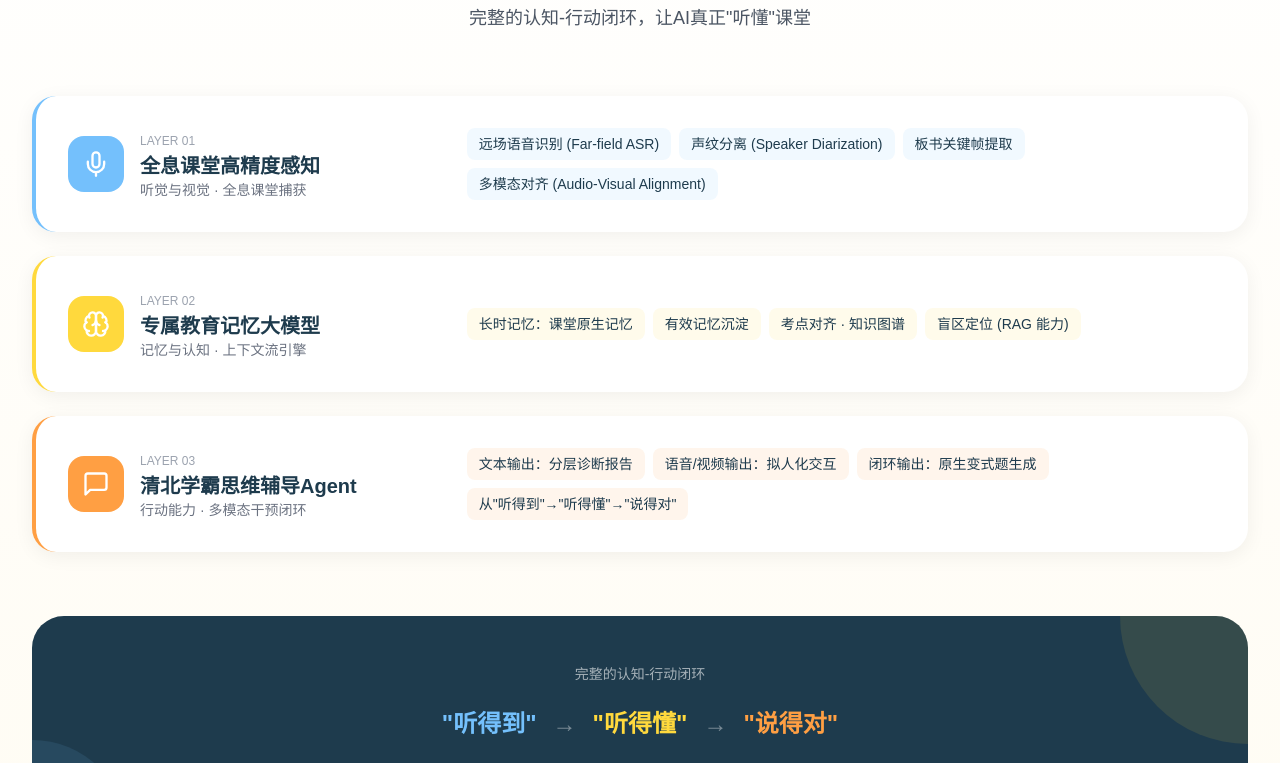
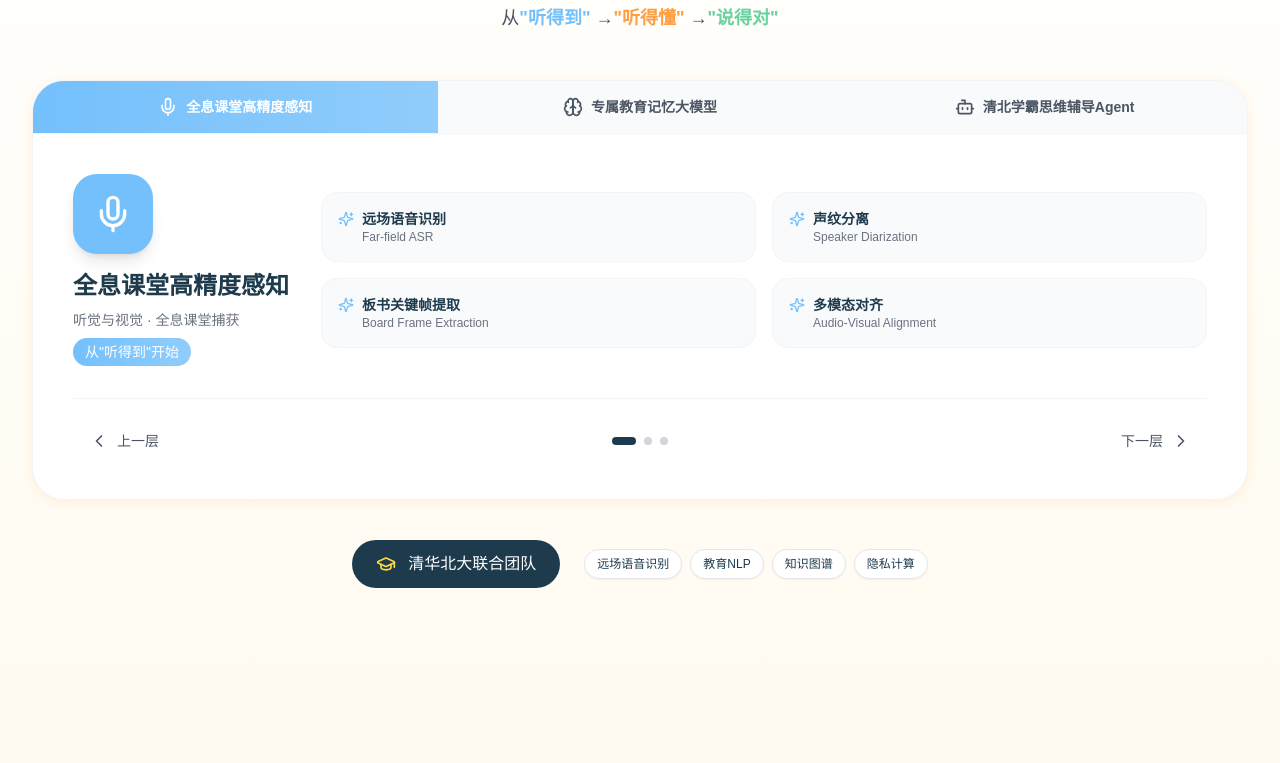
Before and after one commit to xiaojinyu868-w/meetmind-landing, a React (Vite) app: page / in a window 1280 px wide. Shown: the part 4720-5483 px from the top of the page. Built offline with nearby package versions, Linux system fonts and the light colour scheme.

Commit message:
refactor: 技术壁垒模块改为三层架构Tab切换展示 - 全息感知/记忆大模型/学霸Agent

```diff
--- a/src/components/sections/TeamCredibility.tsx
+++ b/src/components/sections/TeamCredibility.tsx
@@ -1,155 +1,189 @@
-import { Mic, Brain, MessageSquare, GraduationCap } from 'lucide-react'
+import { useState } from 'react'
+import { GraduationCap, Mic, Brain, Bot, ChevronLeft, ChevronRight, Cpu, Sparkles } from 'lucide-react'
 
 const techLayers = [
   {
-    number: '01',
+    id: 1,
     icon: Mic,
     title: '全息课堂高精度感知',
     subtitle: '听觉与视觉 · 全息课堂捕获',
-    color: 'bg-sky',
-    borderColor: 'border-sky',
+    tagline: '从"听得到"开始',
+    color: 'from-sky to-sky/80',
+    iconBg: 'bg-sky',
     features: [
-      '远场语音识别 (Far-field ASR)',
-      '声纹分离 (Speaker Diarization)',
-      '板书关键帧提取',
-      '多模态对齐 (Audio-Visual Alignment)',
+      { label: '远场语音识别', desc: 'Far-field ASR' },
+      { label: '声纹分离', desc: 'Speaker Diarization' },
+      { label: '板书关键帧提取', desc: 'Board Frame Extraction' },
+      { label: '多模态对齐', desc: 'Audio-Visual Alignment' },
     ],
   },
   {
-    number: '02',
+    id: 2,
     icon: Brain,
     title: '专属教育记忆大模型',
     subtitle: '记忆与认知 · 上下文流引擎',
-    color: 'bg-sunny',
-    borderColor: 'border-sunny',
+    tagline: '到"听得懂"',
+    color: 'from-orange to-sunny',
+    iconBg: 'bg-orange',
     features: [
-      '长时记忆：课堂原生记忆',
-      '有效记忆沉淀',
-      '考点对齐 · 知识图谱',
-      '盲区定位 (RAG 能力)',
+      { label: '长时记忆', desc: '课堂原生记忆' },
+      { label: '有效记忆沉淀', desc: 'Memory Sedimentation' },
+      { label: '考点对齐', desc: 'Knowledge Graph' },
+      { label: '盲区定位', desc: 'RAG 能力' },
     ],
   },
   {
-    number: '03',
-    icon: MessageSquare,
+    id: 3,
+    icon: Bot,
     title: '清北学霸思维辅导Agent',
     subtitle: '行动能力 · 多模态干预闭环',
-    color: 'bg-orange',
-    borderColor: 'border-orange',
+    tagline: '再到"说得对"',
+    color: 'from-mint to-mint/80',
+    iconBg: 'bg-mint',
     features: [
-      '文本输出：分层诊断报告',
-      '语音/视频输出：拟人化交互',
-      '闭环输出：原生变式题生成',
-      '从"听得到"→"听得懂"→"说得对"',
+      { label: '分层诊断报告', desc: 'Layered Diagnostic' },
+      { label: '拟人化交互', desc: 'Voice/Video Output' },
+      { label: '原生变式题生成', desc: 'Exercise Generation' },
+      { label: '学霸思维注入', desc: 'Top Student Mindset' },
     ],
   },
 ]
 
 export default function TeamCredibility() {
+  const [activeLayer, setActiveLayer] = useState(0)
+
+  const nextLayer = () => setActiveLayer((prev) => (prev + 1) % techLayers.length)
+  const prevLayer = () => setActiveLayer((prev) => (prev - 1 + techLayers.length) % techLayers.length)
+
+  const current = techLayers[activeLayer]
+
   return (
     <section className="py-20 lg:py-28 bg-gradient-to-b from-white to-cream">
       <div className="max-w-7xl mx-auto px-4 sm:px-6 lg:px-8">
         {/* Section Header */}
-        <div className="text-center max-w-4xl mx-auto mb-16">
+        <div className="text-center max-w-4xl mx-auto mb-12">
           <span className="inline-flex items-center gap-2 px-4 py-2 bg-navy/10 text-navy font-medium rounded-full text-sm mb-6">
-            🛡️ 技术壁垒
+            <Cpu className="w-4 h-4" />
+            技术壁垒 · 提供同桌般的辅导体验
           </span>
           <h2 className="text-3xl sm:text-4xl lg:text-5xl font-bold text-navy mb-4 leading-tight">
-            提供<span className="text-orange">同桌般</span>的辅导体验
+            完整的<span className="text-orange">认知-行动闭环</span>
           </h2>
           <p className="text-lg text-gray-600">
-            完整的认知-行动闭环，让AI真正"听懂"课堂
+            从<span className="text-sky font-semibold">"听得到"</span> →
+            <span className="text-orange font-semibold">"听得懂"</span> →
+            <span className="text-mint font-semibold">"说得对"</span>
           </p>
         </div>
 
-        {/* Tech Layers */}
-        <div className="space-y-6 mb-16">
+        {/* Tech Layer Showcase */}
+        <div className="relative bg-white rounded-3xl shadow-card overflow-hidden border border-gray-100">
+          {/* Layer Tabs */}
+          <div className="flex border-b border-gray-100">
             {techLayers.map((layer, index) => (
-            <div
-              key={index}
-              className={`bg-white rounded-2xl p-6 lg:p-8 shadow-soft border-l-4 ${layer.borderColor} hover:shadow-card transition-all duration-300`}
+              <button
+                key={layer.id}
+                onClick={() => setActiveLayer(index)}
+                className={`flex-1 px-4 py-4 text-center transition-all duration-300 ${
+                  activeLayer === index
+                    ? `bg-gradient-to-r ${layer.color} text-white`
+                    : 'bg-gray-50 text-gray-600 hover:bg-gray-100'
+                }`}
               >
-              <div className="flex flex-col lg:flex-row lg:items-center gap-6">
-                {/* Left - Icon & Title */}
-                <div className="flex items-center gap-4 lg:w-1/3">
-                  <div className={`w-14 h-14 ${layer.color} rounded-xl flex items-center justify-center flex-shrink-0`}>
-                    <layer.icon className="w-7 h-7 text-white" />
+                <div className="flex items-center justify-center gap-2">
+                  <layer.icon className="w-5 h-5" />
+                  <span className="font-semibold text-sm hidden sm:inline">{layer.title}</span>
+                  <span className="font-semibold text-sm sm:hidden">Layer {layer.id}</span>
                 </div>
-                  <div>
-                    <span className="text-xs text-gray-400 font-medium">LAYER {layer.number}</span>
-                    <h3 className="text-xl font-bold text-navy">{layer.title}</h3>
-                    <p className="text-sm text-gray-500">{layer.subtitle}</p>
-                  </div>
+              </button>
+            ))}
           </div>
 
-                {/* Right - Features */}
-                <div className="lg:w-2/3 flex flex-wrap gap-2">
-                  {layer.features.map((feature, i) => (
-                    <span
+          {/* Active Layer Content */}
+          <div className="p-6 lg:p-10">
+            <div className="flex flex-col lg:flex-row items-center gap-8">
+              {/* Left - Icon & Title */}
+              <div className="flex-shrink-0 text-center lg:text-left">
+                <div className={`w-20 h-20 ${current.iconBg} rounded-2xl flex items-center justify-center mx-auto lg:mx-0 mb-4 shadow-lg`}>
+                  <current.icon className="w-10 h-10 text-white" />
+                </div>
+                <h3 className="text-2xl font-bold text-navy mb-2">{current.title}</h3>
+                <p className="text-gray-500 text-sm mb-2">{current.subtitle}</p>
+                <span className={`inline-block px-3 py-1 bg-gradient-to-r ${current.color} text-white text-sm font-medium rounded-full`}>
+                  {current.tagline}
+                </span>
+              </div>
+
+              {/* Right - Features Grid */}
+              <div className="flex-1 grid grid-cols-2 gap-4">
+                {current.features.map((feature, i) => (
+                  <div
                     key={i}
-                      className={`px-3 py-1.5 ${layer.color}/10 rounded-lg text-sm text-navy font-medium`}
+                    className="bg-gray-50 rounded-xl p-4 hover:bg-gray-100 transition-colors border border-gray-100"
                   >
-                      {feature}
-                    </span>
-                  ))}
+                    <div className="flex items-start gap-2">
+                      <Sparkles className={`w-4 h-4 mt-0.5 flex-shrink-0 ${
+                        activeLayer === 0 ? 'text-sky' : activeLayer === 1 ? 'text-orange' : 'text-mint'
+                      }`} />
+                      <div>
+                        <p className="font-semibold text-navy text-sm">{feature.label}</p>
+                        <p className="text-xs text-gray-500">{feature.desc}</p>
                       </div>
                     </div>
                   </div>
                 ))}
               </div>
+            </div>
 
-        {/* Flow Diagram */}
-        <div className="bg-navy rounded-3xl p-8 lg:p-12 text-white relative overflow-hidden mb-12">
-          <div className="absolute top-0 right-0 w-64 h-64 bg-sunny/10 rounded-full -translate-y-1/2 translate-x-1/2" />
-          <div className="absolute bottom-0 left-0 w-48 h-48 bg-sky/10 rounded-full translate-y-1/2 -translate-x-1/2" />
+            {/* Navigation */}
+            <div className="flex items-center justify-between mt-8 pt-6 border-t border-gray-100">
+              <button
+                onClick={prevLayer}
+                className="flex items-center gap-2 px-4 py-2 text-gray-600 hover:text-navy transition-colors"
+              >
+                <ChevronLeft className="w-5 h-5" />
+                <span className="text-sm">上一层</span>
+              </button>
 
-          <div className="relative z-10 text-center">
-            <p className="text-white/60 text-sm mb-6">完整的认知-行动闭环</p>
-            <div className="flex flex-wrap items-center justify-center gap-4 text-xl lg:text-2xl font-bold">
-              <span className="text-sky">"听得到"</span>
-              <span className="text-white/40">→</span>
-              <span className="text-sunny">"听得懂"</span>
-              <span className="text-white/40">→</span>
-              <span className="text-orange">"说得对"</span>
+              {/* Progress Dots */}
+              <div className="flex gap-2">
+                {techLayers.map((_, index) => (
+                  <button
+                    key={index}
+                    onClick={() => setActiveLayer(index)}
+                    className={`w-2 h-2 rounded-full transition-all ${
+                      activeLayer === index ? 'w-6 bg-navy' : 'bg-gray-300'
+                    }`}
+                  />
+                ))}
               </div>
-            <p className="mt-6 text-white/80 max-w-2xl mx-auto">
-              不只是记录课堂，更能理解知识、诊断问题、精准辅导
-            </p>
+
+              <button
+                onClick={nextLayer}
+                className="flex items-center gap-2 px-4 py-2 text-gray-600 hover:text-navy transition-colors"
+              >
+                <span className="text-sm">下一层</span>
+                <ChevronRight className="w-5 h-5" />
+              </button>
+            </div>
           </div>
         </div>
 
-        {/* Team & Tech Stack */}
-        <div className="grid lg:grid-cols-2 gap-8">
-          {/* Team */}
-          <div className="bg-white rounded-2xl p-8 shadow-soft border border-gray-100">
-            <div className="flex items-center gap-4 mb-6">
-              <div className="w-12 h-12 bg-gradient-to-br from-sunny to-orange rounded-xl flex items-center justify-center">
-                <GraduationCap className="w-6 h-6 text-white" />
+        {/* Team Badge */}
+        <div className="mt-10 flex flex-col sm:flex-row items-center justify-center gap-6">
+          <div className="flex items-center gap-3 px-6 py-3 bg-navy rounded-full text-white">
+            <GraduationCap className="w-5 h-5 text-sunny" />
+            <span className="font-medium">清华北大联合团队</span>
           </div>
-              <div>
-                <h3 className="text-lg font-bold text-navy">清华北大联合团队</h3>
-                <p className="text-sm text-gray-500">核心成员来自清华、北大计算机系</p>
-              </div>
-            </div>
-            <p className="text-gray-600 leading-relaxed">
-              我们相信，<span className="font-semibold text-navy">每个孩子都值得拥有一位"清华学霸"做同桌</span>。
-              MeetMind 就是我们给出的答案。
-            </p>
-          </div>
-
-          {/* Tech Stack */}
-          <div className="bg-white rounded-2xl p-8 shadow-soft border border-gray-100">
-            <p className="text-sm text-gray-500 mb-4">技术底座</p>
-            <div className="flex flex-wrap gap-2">
-              {['远场语音识别', '教育场景NLP', '知识图谱', '个性化推荐', '隐私计算'].map((tech, i) => (
-                <span key={i} className="px-4 py-2 bg-cream rounded-full text-sm text-navy font-medium">
+          <div className="flex flex-wrap justify-center gap-2">
+            {['远场语音识别', '教育NLP', '知识图谱', '隐私计算'].map((tech, i) => (
+              <span key={i} className="px-3 py-1.5 bg-white rounded-full text-xs text-navy border border-gray-200 shadow-sm">
                 {tech}
               </span>
             ))}
           </div>
         </div>
       </div>
-      </div>
     </section>
   )
 }
```
Lines whose indentation alone changed are shown as unchanged.
